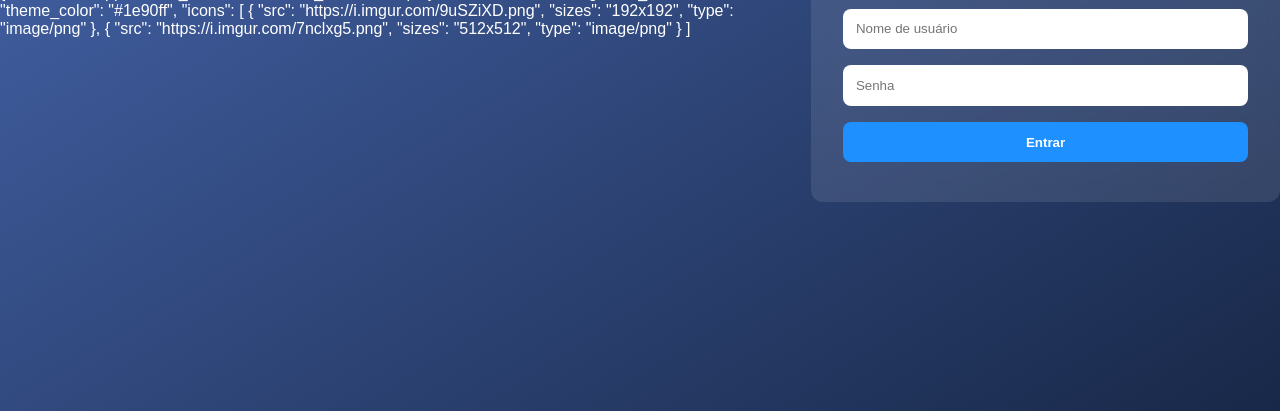
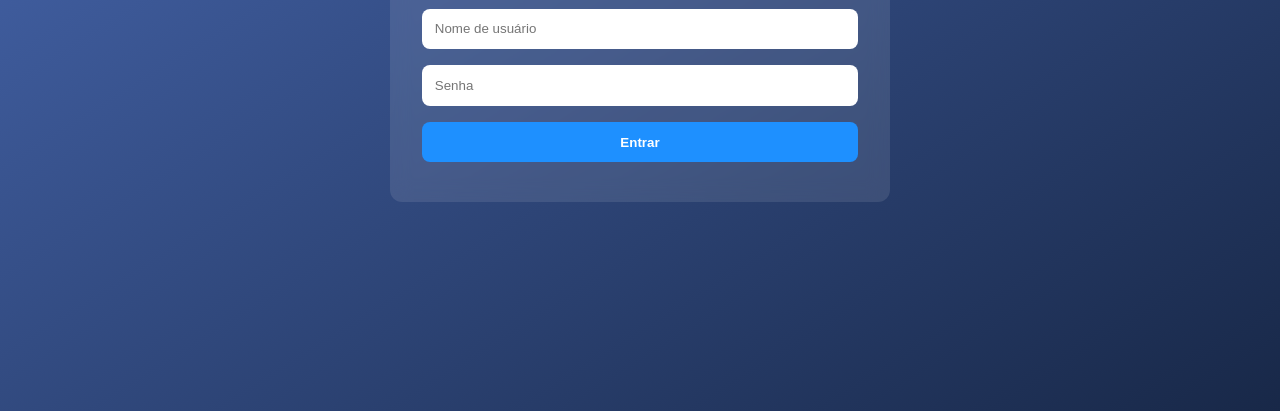
Before and after one commit to Isac-Arqueiro/isvendas1, a plain HTML site: page index.html in a window 1280 px wide. Shown: the part 389-800 px from the top of the page. Drawn offline with nearby package versions, Linux system fonts and the light colour scheme.

Commit message:
Update index.html

```diff
--- a/index.html
+++ b/index.html
@@ -2,34 +2,18 @@
 <html lang="pt-BR">
 
 <head>
-{
-  "name": "IS App",
-  "short_name": "IS",
-  "start_url": ".",
-  "display": "standalone",
-  "background_color": "#ffffff",
-  "theme_color": "#1e90ff",
-  "icons": [
-    {
-      "src": "https://i.imgur.com/9uSZiXD.png",
-      "sizes": "192x192",
-      "type": "image/png"
-    },
-    {
-      "src": "https://i.imgur.com/7nclxg5.png",
-      "sizes": "512x512",
-      "type": "image/png"
-    }
-  ]
-<!-- Manifesto do PWA -->
-<link rel="manifest" href="manifest.json">
-
-<!-- Ícones para Android / Navegadores -->
-<link rel="icon" href="https://i.imgur.com/9uSZiXD.png" sizes="192x192" type="image/png">
-<link rel="apple-touch-icon" href="https://i.imgur.com/9uSZiXD.png">
-
-<!-- Cor da barra de status do navegador -->
-<meta name="theme-color" content="#1e90ff">
+ <head>
+    <meta charset="UTF-8" />
+    <meta name="viewport" content="width=device-width, initial-scale=1.0" />
+    <title>IS App</title>
+    <link rel="icon" href="https://i.imgur.com/groVquK.jpeg" type="image/png">
+    <link rel="apple-touch-icon" href="https://i.imgur.com/groVquK.jpeg">
+    <meta name="theme-color" content="#1e90ff">
+    <script src="https://cdnjs.cloudflare.com/ajax/libs/jspdf/2.5.1/jspdf.umd.min.js"></script>
+    <style>
+      /* ...seu CSS... */
+    </style>
+  </head>
 
   <meta charset="UTF-8" />
   <meta name="viewport" content="width=device-width, initial-scale=1.0" />
```
